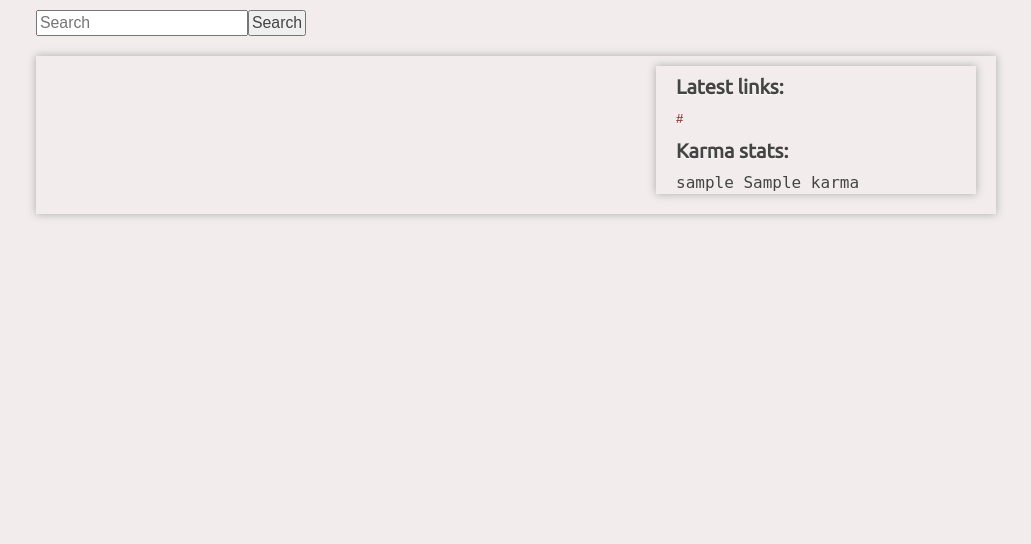
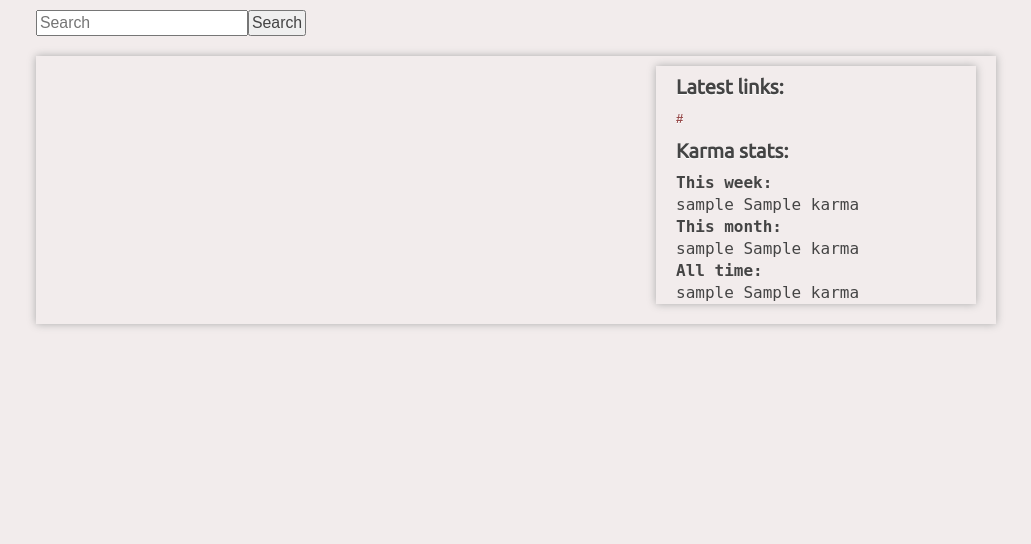
Before and after one commit to Psywerx/psywerx, a Django app: template templates/irc.html in a window 1280 px wide. Shown: the part 101-645 px from the top of the page, without its empty margins (124-1155 px from the left). Run offline with Django 3.2, Linux system fonts and the light colour scheme; the template is opened without the code that fills it: most values are stand-ins (such as "Sample title", 1, 10 or a date in 2020); some libraries are stand-ins or nearby versions.

Commit message:
Added karma per week and month

```diff
--- a/templates/irc.html
+++ b/templates/irc.html
@@ -28,6 +28,15 @@
 	</div>
 	<div>
 	<h1>Karma stats:</h1>
+	<h2>This week:</h2>
+	{% for k in karma_week %}
+	{{ k.nick }} {{k.karma}}<br />
+	{% endfor %}
+	<h2>This month:</h2>
+	{% for k in karma_month %}
+	{{ k.nick }} {{k.karma}}<br />
+	{% endfor %}
+	<h2>All time:</h2>
 	{% for k in karma %}
 	{{ k.nick }} {{k.karma}}<br />
 	{% endfor %}
```
Also changed, not shown: irc/views.py (+12 -2 lines).
